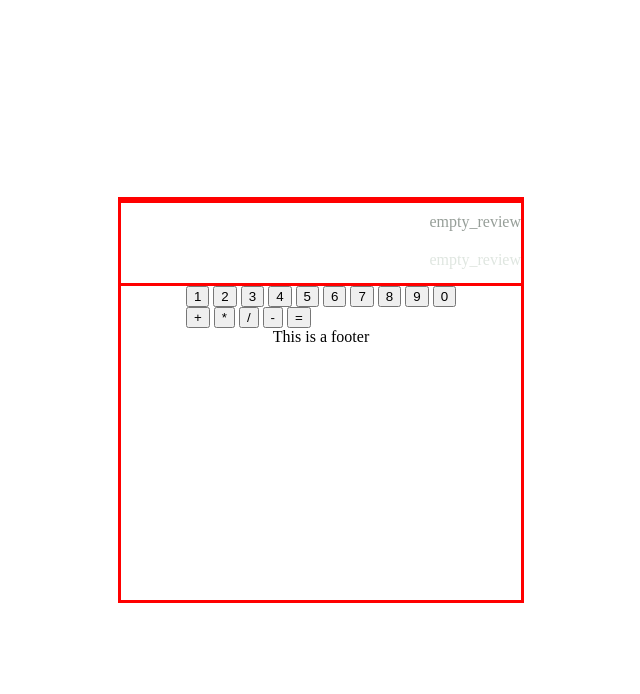
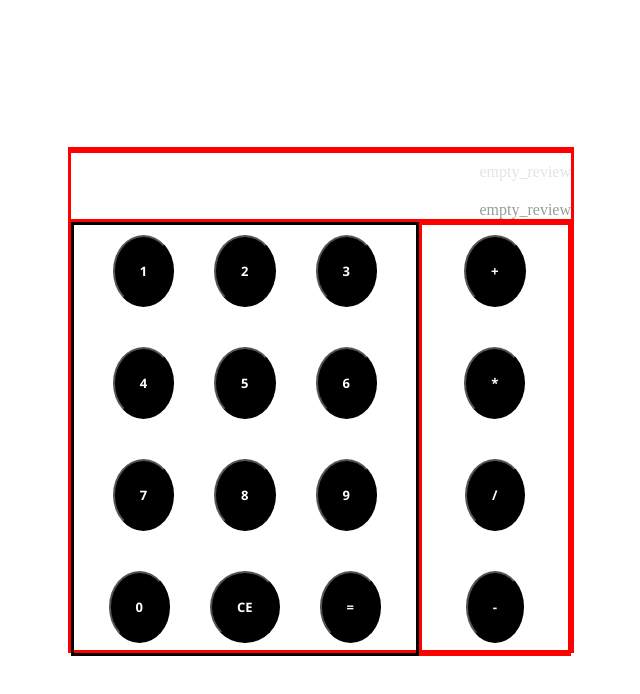
Before and after one commit to LazySeagull/js-calc-project, a plain HTML site: page index.html in a window 1280 px wide. Shown: the whole page, without its empty margins (319-959 px from the left). Drawn offline with Linux system fonts and the light colour scheme.

Commit message:
done basic styling now working on logic then will do the styling again

```diff
--- a/index.html
+++ b/index.html
@@ -25,6 +25,8 @@
           <button>8</button>
           <button>9</button>
           <button>0</button>
+          <button>CE</button>
+          <button>=</button>
         </div>
 
         <div class="Operations">
@@ -32,11 +34,8 @@
           <button>*</button>
           <button>/</button>
           <button>-</button>
-          <button>=</button>
         </div>
       </div>
-
-      <div class="footer">This is a footer</div>
     </div>
   </body>
 </html>
--- a/styles.css
+++ b/styles.css
@@ -1,9 +1,10 @@
 :root{
     --background-color:black;
-    --equation-review-color:#969e98;
-    --equation-main-color:#dfe6e0;
+    --equation-review-color:#dfe6e0;
+    --equation-main-color:#969e98;
+    --button-bg:black;
+    --button-font-color:white;
 }
-
 
 body{
     display:flex;
@@ -18,13 +19,15 @@ body{
     flex-direction:column;
     align-items: center;
     border:red solid;
-    height:400px;
-    width:400px;
+    height:500px;
+    width:500px;
     /* background-color: var(--background-color); */
 
 
 }
 
+
+/* screen where the numbers aka the equations will appear */
 .ScreenContainer{
     display:flex;
     flex-direction:column;
@@ -44,3 +47,54 @@ body{
 .EquationMain{
     color:var(--equation-main-color);
 }
+
+/* now comes the big part aka the buttons
+and the opeations */
+
+.OpeationAndNumberButton{
+    display:flex;
+}
+
+.NumberButton button{
+    border-radius: 50%;
+    padding:25px;
+    font-size:13px;
+    margin:10px;
+    font-family:'Segoe UI', Tahoma, Geneva, Verdana, sans-serif;
+    font-weight:700;
+    background-color: var(--button-bg);
+    color:var(--button-font-color);
+
+}
+
+.NumberButton{
+    display:flex;
+    flex-wrap:wrap;
+    gap:20px;
+    border:black solid;
+    width:70%;
+    align-items: center;
+    justify-content: center;
+
+}
+
+
+.Operations{
+    display:flex;
+    flex-direction: column;
+    align-items: center;
+    justify-content: center;
+    gap:40px;
+    width:30%;
+    border:red solid;
+}
+
+.Operations button{
+    border-radius:50%;
+    padding:25px;
+    font-weight:700;
+    background-color: var(--button-bg);
+    font-family: 'Segoe UI', Tahoma, Geneva, Verdana, sans-serif;
+    color:var(--button-font-color);
+
+}
```
